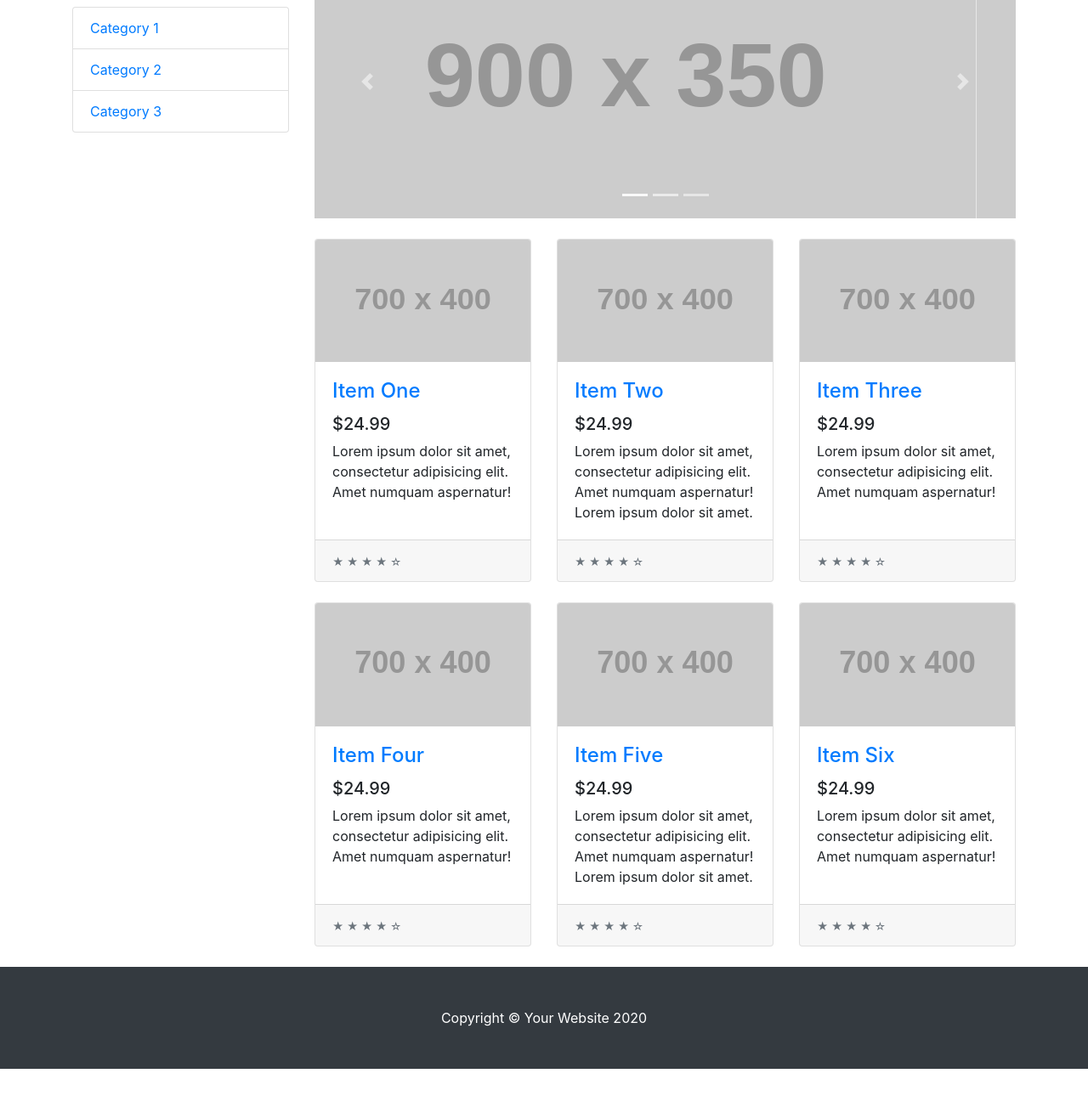
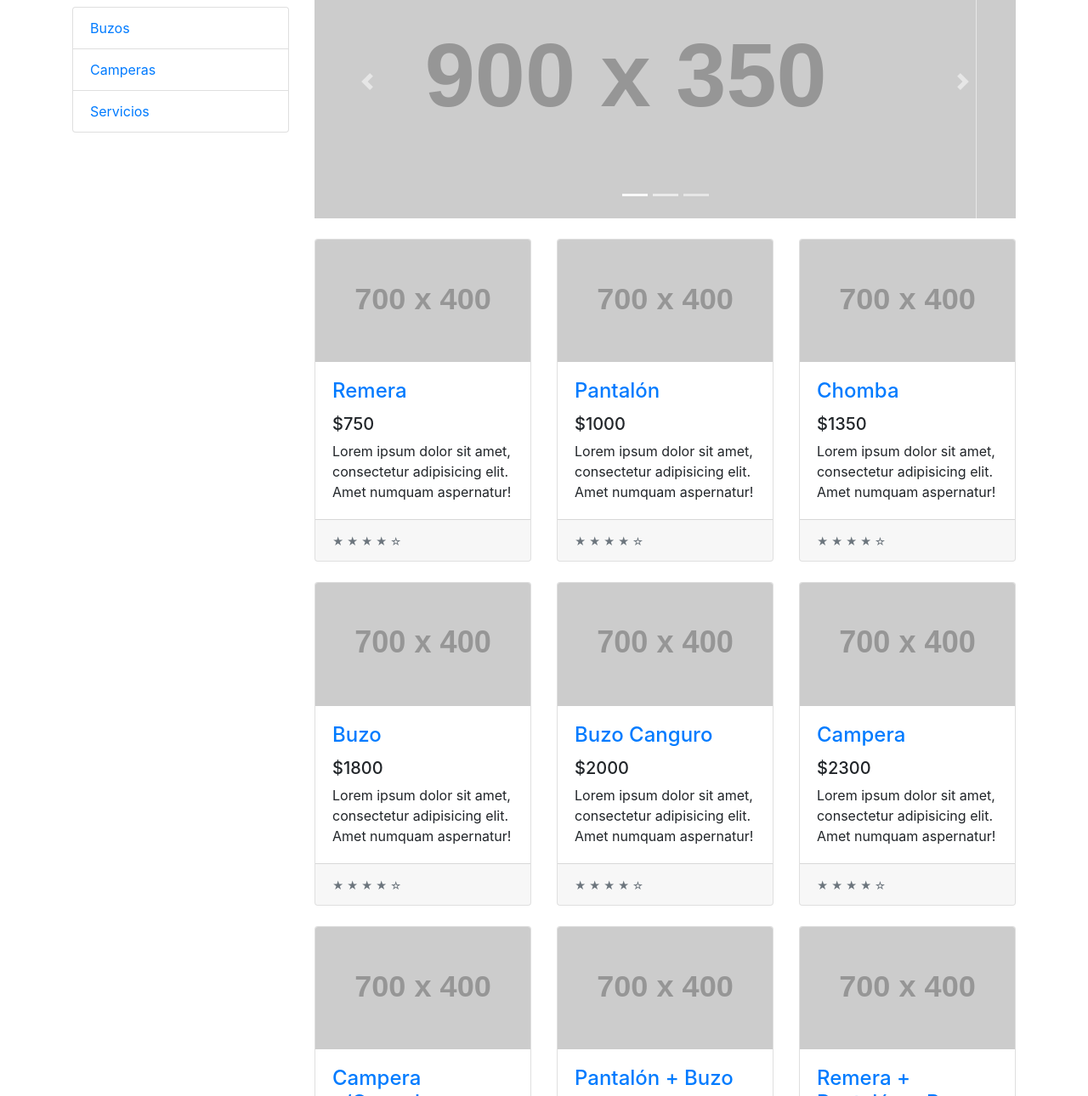
Before and after one commit to SRamos96/Macu, a website: page index.html in a window 1280 px wide. Shown: the part 144-1434 px from the top of the page at 85% size. Before the commit the page ends 1402 px from the top, so only its background shows below. Drawn offline with Linux system fonts and the light colour scheme; placeholder pictures from the web are drawn by us.

Commit message:
Desafio 3

```diff
--- a/index.html
+++ b/index.html
@@ -1,30 +1,22 @@
 <!DOCTYPE html>
-<html lang="en">
+<html lang="es">
 
 <head>
-
   <meta charset="utf-8">
   <meta name="viewport" content="width=device-width, initial-scale=1, shrink-to-fit=no">
   <meta name="description" content="">
   <meta name="author" content="">
-
-  <title>Shop Homepage - Start Bootstrap Template</title>
-
-  <!-- Bootstrap core CSS -->
+  <title>Macu Creaciones - Inicio</title>
   <link href="vendor/bootstrap/css/bootstrap.min.css" rel="stylesheet">
-
-  <!-- Custom styles for this template -->
   <link href="css/shop-homepage.css" rel="stylesheet">
-
 </head>
 
 <body>
-
-  <!-- Navigation -->
   <nav class="navbar navbar-expand-lg navbar-dark bg-dark fixed-top">
     <div class="container">
-      <a class="navbar-brand" href="#">Start Bootstrap</a>
-      <button class="navbar-toggler" type="button" data-toggle="collapse" data-target="#navbarResponsive" aria-controls="navbarResponsive" aria-expanded="false" aria-label="Toggle navigation">
+      <a class="navbar-brand" href="#">Macu Creaciones</a>
+      <button class="navbar-toggler" type="button" data-toggle="collapse" data-target="#navbarResponsive"
+        aria-controls="navbarResponsive" aria-expanded="false" aria-label="Toggle navigation">
         <span class="navbar-toggler-icon"></span>
       </button>
       <div class="collapse navbar-collapse" id="navbarResponsive">
@@ -48,22 +40,19 @@
     </div>
   </nav>
 
-  <!-- Page Content -->
   <div class="container">
-
     <div class="row">
-
       <div class="col-lg-3">
 
-        <h1 class="my-4">Shop Name</h1>
+        <h1 class="my-4">Inicio</h1>
         <div class="list-group">
-          <a href="#" class="list-group-item">Category 1</a>
-          <a href="#" class="list-group-item">Category 2</a>
-          <a href="#" class="list-group-item">Category 3</a>
+          <a href="#" class="list-group-item">Buzos</a>
+          <a href="#" class="list-group-item">Camperas</a>
+          <a href="#" class="list-group-item">Servicios</a>
         </div>
 
       </div>
-      <!-- /.col-lg-3 -->
+
 
       <div class="col-lg-9">
 
@@ -94,103 +83,8 @@
           </a>
         </div>
 
-        <div class="row">
+        <div class="row" id="destacados">
 
-          <div class="col-lg-4 col-md-6 mb-4">
-            <div class="card h-100">
-              <a href="#"><img class="card-img-top" src="http://placehold.it/700x400" alt=""></a>
-              <div class="card-body">
-                <h4 class="card-title">
-                  <a href="#">Item One</a>
-                </h4>
-                <h5>$24.99</h5>
-                <p class="card-text">Lorem ipsum dolor sit amet, consectetur adipisicing elit. Amet numquam aspernatur!</p>
-              </div>
-              <div class="card-footer">
-                <small class="text-muted">&#9733; &#9733; &#9733; &#9733; &#9734;</small>
-              </div>
-            </div>
-          </div>
-
-          <div class="col-lg-4 col-md-6 mb-4">
-            <div class="card h-100">
-              <a href="#"><img class="card-img-top" src="http://placehold.it/700x400" alt=""></a>
-              <div class="card-body">
-                <h4 class="card-title">
-                  <a href="#">Item Two</a>
-                </h4>
-                <h5>$24.99</h5>
-                <p class="card-text">Lorem ipsum dolor sit amet, consectetur adipisicing elit. Amet numquam aspernatur! Lorem ipsum dolor sit amet.</p>
-              </div>
-              <div class="card-footer">
-                <small class="text-muted">&#9733; &#9733; &#9733; &#9733; &#9734;</small>
-              </div>
-            </div>
-          </div>
-
-          <div class="col-lg-4 col-md-6 mb-4">
-            <div class="card h-100">
-              <a href="#"><img class="card-img-top" src="http://placehold.it/700x400" alt=""></a>
-              <div class="card-body">
-                <h4 class="card-title">
-                  <a href="#">Item Three</a>
-                </h4>
-                <h5>$24.99</h5>
-                <p class="card-text">Lorem ipsum dolor sit amet, consectetur adipisicing elit. Amet numquam aspernatur!</p>
-              </div>
-              <div class="card-footer">
-                <small class="text-muted">&#9733; &#9733; &#9733; &#9733; &#9734;</small>
-              </div>
-            </div>
-          </div>
-
-          <div class="col-lg-4 col-md-6 mb-4">
-            <div class="card h-100">
-              <a href="#"><img class="card-img-top" src="http://placehold.it/700x400" alt=""></a>
-              <div class="card-body">
-                <h4 class="card-title">
-                  <a href="#">Item Four</a>
-                </h4>
-                <h5>$24.99</h5>
-                <p class="card-text">Lorem ipsum dolor sit amet, consectetur adipisicing elit. Amet numquam aspernatur!</p>
-              </div>
-              <div class="card-footer">
-                <small class="text-muted">&#9733; &#9733; &#9733; &#9733; &#9734;</small>
-              </div>
-            </div>
-          </div>
-
-          <div class="col-lg-4 col-md-6 mb-4">
-            <div class="card h-100">
-              <a href="#"><img class="card-img-top" src="http://placehold.it/700x400" alt=""></a>
-              <div class="card-body">
-                <h4 class="card-title">
-                  <a href="#">Item Five</a>
-                </h4>
-                <h5>$24.99</h5>
-                <p class="card-text">Lorem ipsum dolor sit amet, consectetur adipisicing elit. Amet numquam aspernatur! Lorem ipsum dolor sit amet.</p>
-              </div>
-              <div class="card-footer">
-                <small class="text-muted">&#9733; &#9733; &#9733; &#9733; &#9734;</small>
-              </div>
-            </div>
-          </div>
-
-          <div class="col-lg-4 col-md-6 mb-4">
-            <div class="card h-100">
-              <a href="#"><img class="card-img-top" src="http://placehold.it/700x400" alt=""></a>
-              <div class="card-body">
-                <h4 class="card-title">
-                  <a href="#">Item Six</a>
-                </h4>
-                <h5>$24.99</h5>
-                <p class="card-text">Lorem ipsum dolor sit amet, consectetur adipisicing elit. Amet numquam aspernatur!</p>
-              </div>
-              <div class="card-footer">
-                <small class="text-muted">&#9733; &#9733; &#9733; &#9733; &#9734;</small>
-              </div>
-            </div>
-          </div>
 
         </div>
         <!-- /.row -->
@@ -211,7 +105,7 @@
     </div>
     <!-- /.container -->
   </footer>
-
+  <script src="vendor/js/main.js"></script>
   <!-- Bootstrap core JavaScript -->
   <script src="vendor/jquery/jquery.min.js"></script>
   <script src="vendor/bootstrap/js/bootstrap.bundle.min.js"></script>
--- a/vendor/js/main.js
+++ b/vendor/js/main.js
@@ -0,0 +1,26 @@
+let desde = 0;
+let precios = [750, 1000, 1350, 1800, 2000, 2300, 2500, 3000, 3500];
+let productos = ['Remera', 'Pantalón', 'Chomba', 'Buzo', 'Buzo Canguro', 'Campera', 'Campera c/Capucha', 'Pantalón + Buzo', 'Remera + Pantalón + Buzo'];
+let acumulador = ``;
+
+for(desde; desde < precios.length; desde++) {
+  console.log(precios[desde]);
+  acumulador += `<div class="col-lg-4 col-md-6 mb-4">
+  <div class="card h-100">
+    <a href="#"><img class="card-img-top" src="http://placehold.it/700x400" alt=""></a>
+    <div class="card-body">
+      <h4 class="card-title">
+        <a href="#">${productos[desde]}</a>
+      </h4>
+      <h5>$${precios[desde]}</h5>
+      <p class="card-text">Lorem ipsum dolor sit amet, consectetur adipisicing elit. Amet numquam aspernatur!
+      </p>
+    </div>
+    <div class="card-footer">
+      <small class="text-muted">&#9733; &#9733; &#9733; &#9733; &#9734;</small>
+    </div>
+  </div>
+</div>`
+}
+
+document.getElementById("destacados").innerHTML = acumulador;
```
